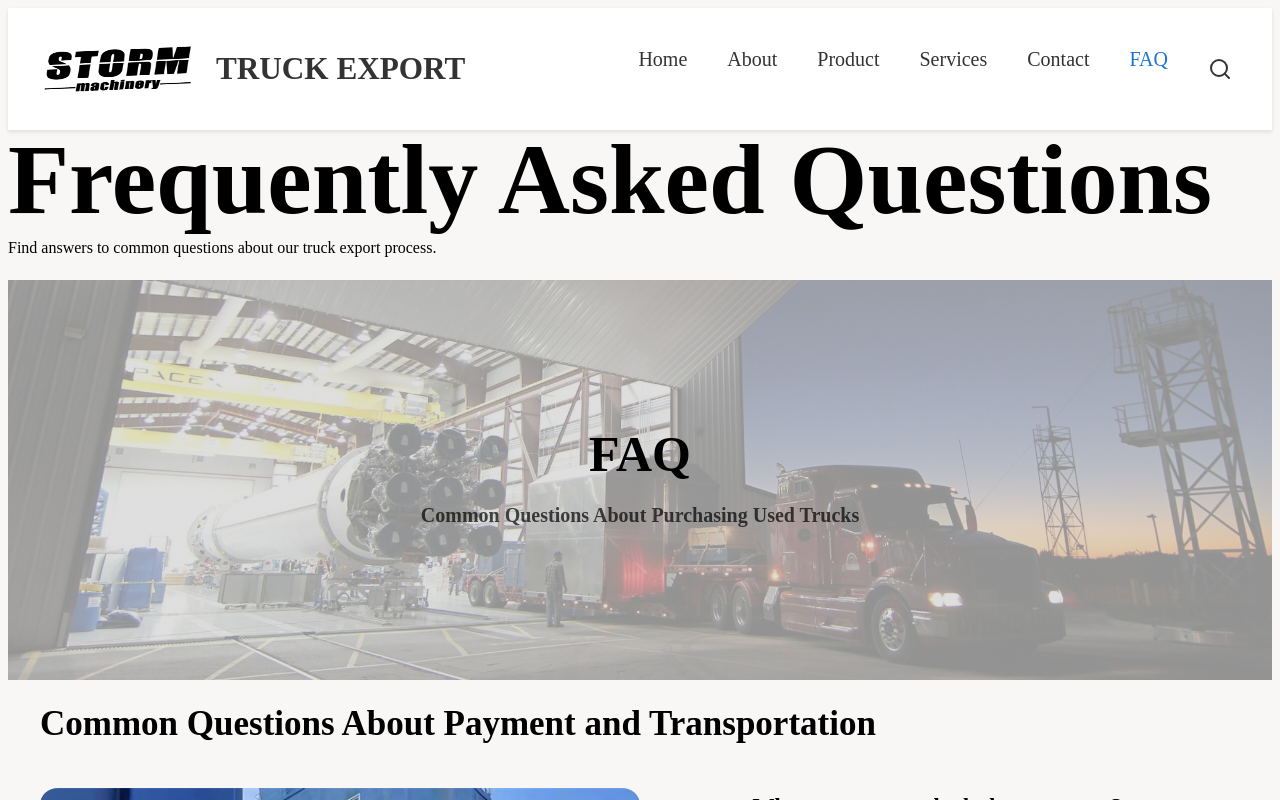
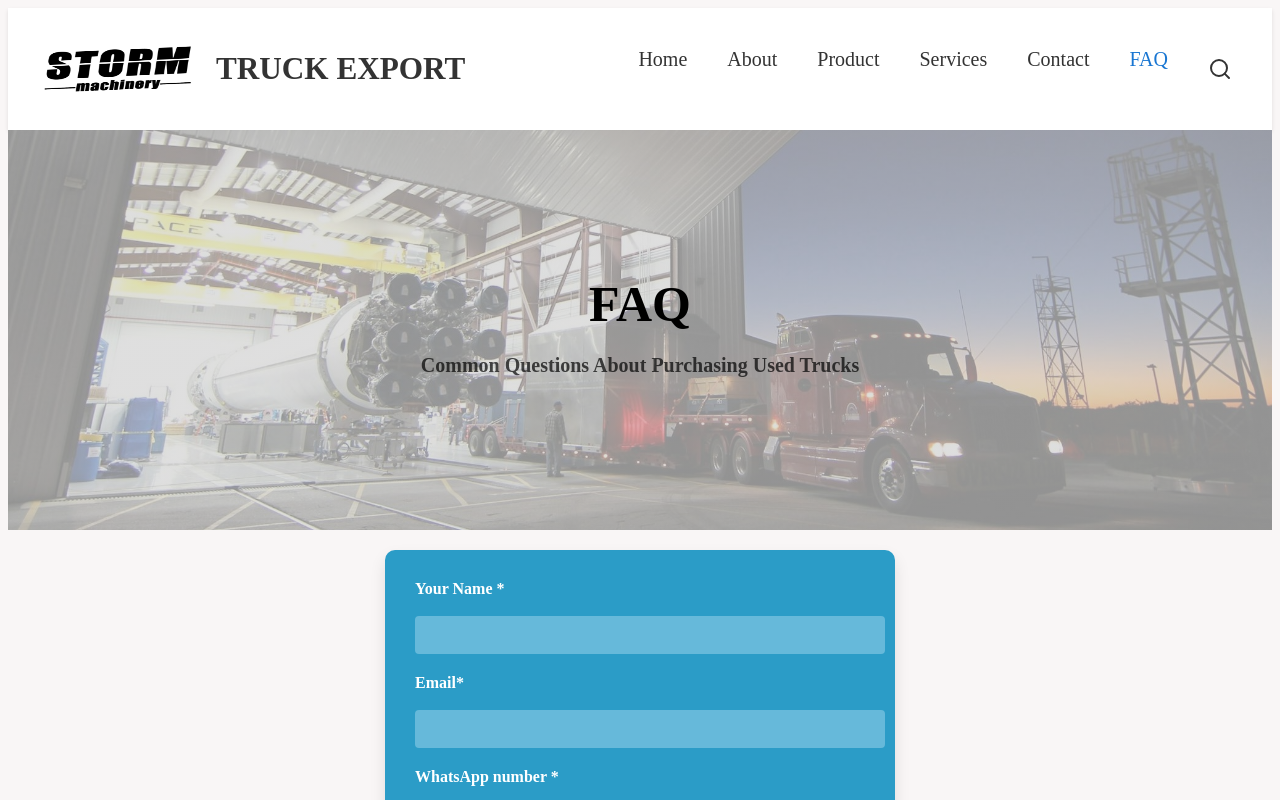
Before and after one commit to SAMIULLAH2105/Clone, a React (Vite) app in the folder Frontend/: page /faq in a window 1280 px wide. Shown: the top 800 px of the page. Built offline with nearby package versions, Linux system fonts and the light colour scheme.

Commit message:
Modified contact Form for rendering heading when sending prop

```diff
--- a/Frontend/src/components/ContactForm.jsx
+++ b/Frontend/src/components/ContactForm.jsx
@@ -1,7 +1,7 @@
 import React, { useState } from "react";
 import styles from "../styles/ContactForm.module.css";
 
-function ContactForm() {
+function ContactForm({heading}) {
   const [formData, setFormData] = useState({
     name: "",
     email: "",
@@ -42,7 +42,7 @@ function ContactForm() {
 
   return (
     <>
-    <h2 className={styles.mainHead}>PLEASE CONTACT US</h2>
+    <h2 className={styles.mainHead}>{heading}</h2>
     <form onSubmit={handleSubmit} className={styles.inquiry}>
 
       <label htmlFor="name">Your Name *</label>
--- a/Frontend/src/pages/Contact.jsx
+++ b/Frontend/src/pages/Contact.jsx
@@ -11,7 +11,7 @@ function Contact() {
     <div className="contact">
       <ContactUss/>
 
-      <ContactForm/>
+      <ContactForm heading={"PLEASE CONTACT US"}/>
       <FooterTop/>
     </div>
 
--- a/Frontend/src/pages/FAQ.jsx
+++ b/Frontend/src/pages/FAQ.jsx
@@ -1,13 +1,13 @@
 import React from 'react';
 import FAQPayment from '../components/FAQPayment';
 import FAQpage from '../components/FAQpage';
+import ContactForm from '../components/ContactForm';
 
 function FAQ() {
   return (
     <div className="faq">
-      <h1>Frequently Asked Questions</h1>
-      <p>Find answers to common questions about our truck export process.</p>
       <FAQpage/>
+      <ContactForm/>
       <FAQPayment/>
     </div>
   );
```
